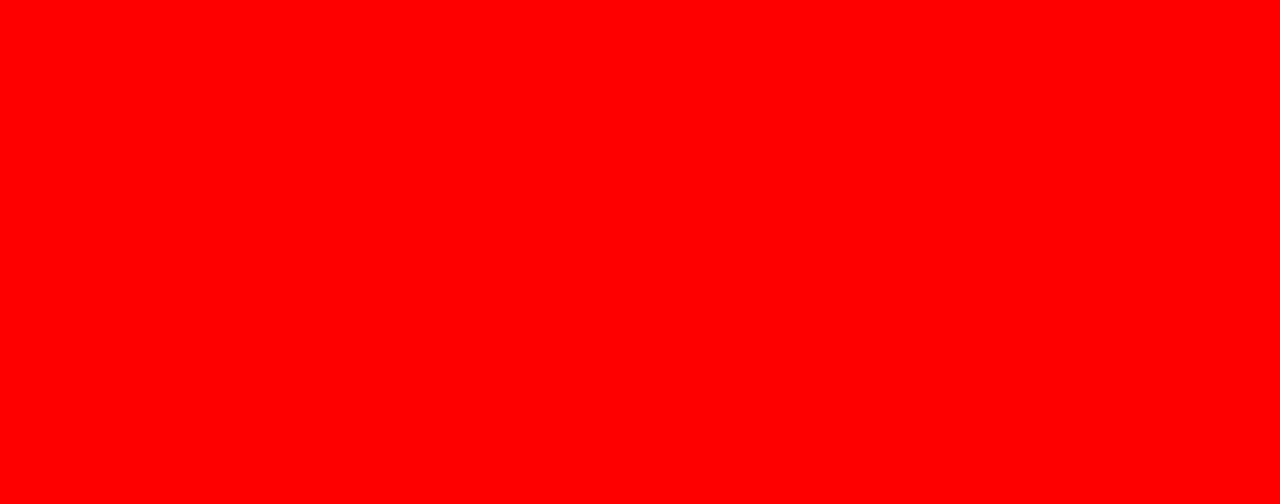
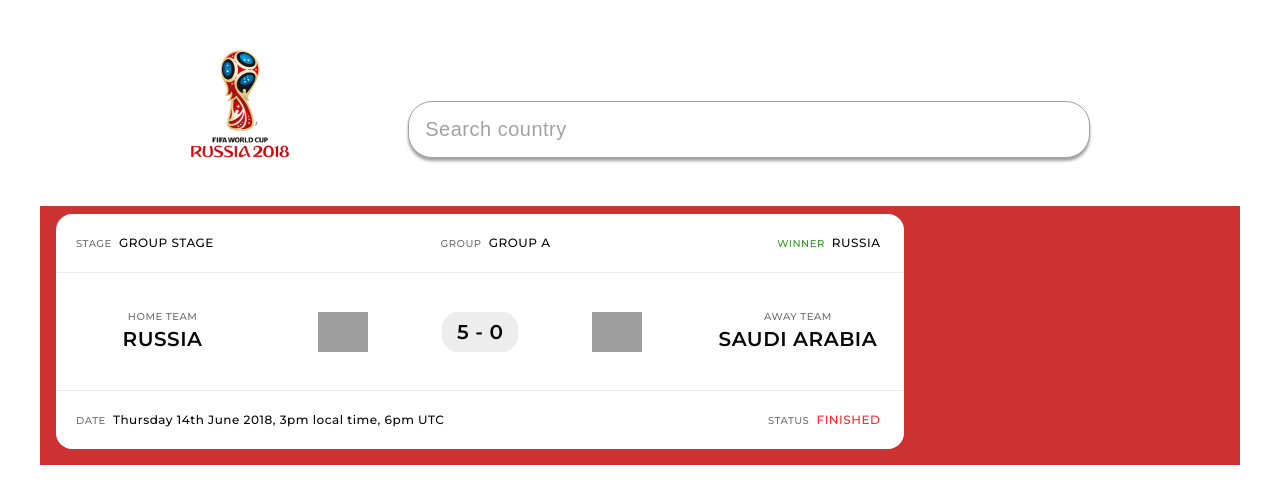
Before and after one commit to cremecoder/footy-frontend, a website built with Parcel: page src/index.html in a window 1280 px wide. Built offline with nearby package versions, Linux system fonts and the light colour scheme; grey boxes are pictures that could not be loaded; files whose address does not match are found by name.

Commit message:
moved styles and html over from original repo

```diff
--- a/package.json
+++ b/package.json
@@ -5,7 +5,8 @@
   "main": "index.js",
   "scripts": {
     "start": "parcel src/index.html",
-    "build": "parcel build src/index.html"
+    "build": "parcel build src/index.html",
+    "blah": "parcel src/index.html --public-url ."
   },
   "keywords": [],
   "author": "",
--- a/src/index.html
+++ b/src/index.html
@@ -6,5 +6,74 @@
     <title>World Cup 2018 by Sean Martin</title>
     <link rel="stylesheet" href="scss/main.scss" />
   </head>
-  <body></body>
+  <body>
+    <header>
+      <img
+        class="icon text-md"
+        src="images/1200px-2018_FIFA_worldcup.svg.png"
+        alt="FIFA World Cup Russia 2018"
+      />
+      <form method="POST" action="/">
+        <input
+          type="text"
+          name="team"
+          placeholder="Search country"
+          class="input text-lg"
+          autocomplete="off"
+          autofocus="on"
+        />
+      </form>
+    </header>
+    <main class="bg-primary grid">
+      <div class="card bg-neutral-100 clr-neutral-600">
+        <ul class="card-top">
+          <li class="text-xs p-1">
+            STAGE <span class="text-sm clr-neutral-700 px-1">GROUP STAGE</span>
+          </li>
+          <li class="text-xs p-1">
+            GROUP <span class="text-sm clr-neutral-700 px-1">GROUP A</span>
+          </li>
+          <li class="text-xs p-1 clr-txt-winner">
+            WINNER <span class="text-sm clr-neutral-700 px-1">RUSSIA</span>
+          </li>
+        </ul>
+
+        <div class="card-center text-lg--bold text-center">
+          <div class="card-center--home p-1">
+            <p class="text-xs">HOME TEAM</p>
+            <span class="clr-neutral-700">RUSSIA</span>
+          </div>
+          <div class="card-center--score clr-neutral-700 p-1">
+            <img
+              src="https://restcountries.eu/data/rus.svg"
+              alt="Home flag"
+              class="icon--flag"
+            />
+            <p class="score-fill"><span>5</span> - <span>0</span></p>
+            <img
+              src="https://restcountries.eu/data/sau.svg"
+              alt="Home flag"
+              class="icon--flag"
+            />
+          </div>
+          <div class="card-center--away p-1">
+            <p class="text-xs">AWAY TEAM</p>
+            <span class="clr-neutral-700">SAUDI ARABIA</span>
+          </div>
+        </div>
+
+        <div class="card-bottom">
+          <p class="text-xs p-1">
+            DATE
+            <span class="text-sm clr-neutral-700 px-1"
+              >Thursday 14th June 2018, 3pm local time, 6pm UTC</span
+            >
+          </p>
+          <p class="text-xs p-1">
+            STATUS <span class="text-sm clr-txt-loser px-1">FINISHED</span>
+          </p>
+        </div>
+      </div>
+    </main>
+  </body>
 </html>
--- a/src/scss/_index.scss
+++ b/src/scss/_index.scss
@@ -0,0 +1,4 @@
+@forward "./base/base";
+@forward "./base/utils";
+@forward './components/card';
+@forward './components/enter';
--- /dev/null
+++ b/src/scss/abstracts/_colors.scss
@@ -0,0 +1,13 @@
+$colors: (
+  neutral-100: #ffffff,
+  neutral-200: #f7f7f7,
+  neutral-300: #ededed,
+  neutral-400: #c9c9c9,
+  neutral-500: #a2a2a2,
+  neutral-600: #707070,
+  neutral-700: #070707,
+  neutral-800: #000000,
+  txt-winner: #329d24,
+  txt-loser: #ff2626,
+  primary: #cc3232
+);
--- /dev/null
+++ b/src/scss/abstracts/_typography.scss
@@ -0,0 +1,14 @@
+$font-family: Montserrat, Verdana, sans-serif;
+
+$font-sizes: (
+  fs-xs: 0.625rem,
+  fs-sm: 0.75rem,
+  fs-md: 1rem,
+  fs-lg: 1.25rem
+);
+
+$font-weights: (
+  fw-regular: 400,
+  fw-medium: 500,
+  fw-semi-bold: 600
+);
--- /dev/null
+++ b/src/scss/base/_base.scss
@@ -0,0 +1,108 @@
+@use '../abstracts/colors' as clr;
+@use '../abstracts/typography' as typ;
+
+:root {
+  @each $color, $value in clr.$colors {
+    --clr-#{$color}: #{$value};
+  }
+  --family: #{typ.$font-family};
+  @each $font-size, $value in typ.$font-sizes {
+    --#{$font-size}: #{$value};
+  }
+  @each $font-weight, $value in typ.$font-weights {
+    --#{$font-weight}: #{$value};
+  }
+}
+
+*,
+*::before,
+*::after {
+  box-sizing: border-box;
+  padding: 0;
+  margin: 0;
+}
+
+body {
+  line-height: 1.5;
+  letter-spacing: 0.5px;
+  font-family: var(--family);
+  max-width: 1200px;
+  margin: 0 auto;
+}
+
+header {
+  padding: 1rem;
+  display: flex;
+  flex-direction: column;
+  align-items: center;
+
+  & > * {
+    margin: 1rem 0;
+  }
+}
+
+.grid {
+  padding: 0.5rem 1rem;
+  display: grid;
+  grid-gap: 0.5em;
+  grid-template-areas: "c1";
+}
+
+form {
+  width: 100%;
+}
+
+.icon {
+  max-width: 100px;
+
+  &--flag {
+    max-width: 50px;
+    margin: 0 1rem;
+  }
+}
+
+.input {
+  width: 100%;
+  padding: 1rem;
+  border: 1px solid var(--clr-neutral-400);
+  outline: none;
+  border-radius: 1.5rem;
+  background-image: url("images/search-icon.svg");
+  background-repeat: no-repeat;
+  background-position: 95% 50%;
+  transition: border 0.3s, box-shadow 0.3s;
+  &:focus {
+    border: 1px solid var(--clr-neutral-500);
+    box-shadow: var(--clr-neutral-500) 0px 3px 3px;
+  }
+}
+
+::placeholder {
+  color: var(--clr-neutral-500);
+  letter-spacing: 0.5px;
+  font-weight: inherit;
+}
+
+li {
+  list-style-type: none;
+}
+
+@media only screen and (min-width: 600px) {
+  header {
+    padding: 2rem;
+    flex-direction: row;
+    justify-content: space-evenly;
+    align-items: flex-end;
+  }
+  form {
+    width: 60%;
+  }
+}
+
+@media only screen and (min-width: 1100px) {
+  .grid {
+    grid-template-areas:
+      "c1 c2"
+      "c3 c4";
+  }
+}
--- /dev/null
+++ b/src/scss/base/_utils.scss
@@ -0,0 +1,71 @@
+@use "../abstracts/colors" as clr;
+
+.p-1 {
+  padding: 0.25rem;
+}
+
+.px-1 {
+  padding: 0 0.25rem 0 0.25rem;
+}
+
+.py-1 {
+  padding: 0.25rem 0 0.25rem 0;
+}
+
+.m-1 {
+  margin: 0.25rem;
+}
+
+.mx-1 {
+  margin: 0 0.25rem 0 0.25rem;
+}
+
+.mx-auto {
+  margin: 0 auto;
+}
+
+.my-1 {
+  margin: 0.25rem 0 0.25rem 0;
+}
+
+.text-center {
+  text-align: center;
+}
+
+.text-right {
+  text-align: right;
+}
+
+@each $color, $value in clr.$colors {
+  .bg-#{$color} {
+    background-color: var(--clr-#{$color});
+  }
+  .clr-#{$color} {
+    color: var(--clr-#{$color});
+  }
+}
+
+.text-xs {
+  font-size: var(--fs-xs);
+  font-weight: var(--fw-medium);
+}
+
+.text-sm {
+  font-size: var(--fs-sm);
+  font-weight: var(--fw-medium);
+}
+
+.text-md {
+  font-size: var(--fs-md);
+  font-weight: var(--fw-regular);
+}
+
+.text-lg {
+  font-size: var(--fs-lg);
+  font-weight: var(--fw-regular);
+}
+
+.text-lg--bold {
+  font-size: var(--fs-lg);
+  font-weight: var(--fw-semi-bold);
+}
--- /dev/null
+++ b/src/scss/components/_card.scss
@@ -0,0 +1,55 @@
+.card {
+  border-radius: 1rem;
+
+  #{&}-top {
+    padding: 1rem;
+    display: flex;
+    justify-content: space-between;
+    flex-wrap: wrap;
+  }
+
+  #{&}-center {
+    padding: 2rem 0;
+    border-top: 1px solid var(--clr-neutral-300);
+    border-bottom: 1px solid var(--clr-neutral-300);
+    display: flex;
+    flex-direction: column;
+    justify-content: space-around;
+    align-items: center;
+
+    & > :first-of-type {
+      flex-basis: 50%;
+    }
+
+    & > :last-of-type {
+      flex-basis: 50%;
+    }
+
+    &--score {
+      display: flex;
+      justify-content: space-around;
+      flex-basis: 100%;
+    }
+
+    .score-fill {
+      background-color: var(--clr-neutral-300);
+      border-radius: 1rem;
+      padding: 0.25em 0.75em;
+    }
+  }
+
+  #{&}-bottom {
+    padding: 1rem;
+    display: flex;
+    justify-content: space-between;
+    flex-wrap: wrap;
+  }
+}
+
+@media only screen and (min-width: 600px) {
+  .card {
+    #{&}-center {
+      flex-direction: row;
+    }
+  }
+}
--- /dev/null
+++ b/src/scss/components/_enter.scss
@@ -0,0 +1,69 @@
+.enter {
+  background-color: var(--clr-neutral-100);
+  border-radius: 1rem;
+  padding: 2rem;
+  grid-area: c1 / span 2;
+
+  & > h1 {
+    max-width: 70%;
+    margin: 0 auto;
+  }
+}
+
+.box {
+  margin: 0 auto;
+  width: 40px;
+  height: 140px;
+  position: relative;
+
+  .shadow {
+    position: absolute;
+    width: 100%;
+    height: 10px;
+    background-color: grey;
+    bottom: 0;
+    border-radius: 100%;
+    transform: scaleX(0.8);
+    opacity: 0.6;
+    animation: shadowScale 1s linear infinite;
+  }
+}
+.gravity {
+  width: 40px;
+  height: 40px;
+  animation: bounce 1s cubic-bezier(0.68, 0.35, 0.29, 0.54) infinite;
+}
+.ball {
+  width: 40px;
+  height: 40px;
+  background-image: url("https://image.flaticon.com/icons/svg/33/33736.svg");
+  background-size: cover;
+  animation: roll 0.6s linear infinite;
+}
+
+@keyframes roll {
+  0% {
+  }
+  100% {
+    transform: rotate(360deg);
+  }
+}
+@keyframes bounce {
+  0% {
+  }
+  50% {
+    transform: translateY(100px);
+  }
+  100% {
+  }
+}
+@keyframes shadowScale {
+  0% {
+  }
+  50% {
+    transform: scaleX(1);
+    opacity: 0.8;
+  }
+  100% {
+  }
+}
--- a/src/scss/main.scss
+++ b/src/scss/main.scss
@@ -1,5 +1,2 @@
-$color: red;
-
-body {
-  background-color: $color;
-}
+@use './index';
+@import url("https://fonts.googleapis.com/css2?family=Montserrat:wght@400;500;600&display=swap");
```
Also changed, not shown: .htmlnanorc.js (added), src/images/1200px-2018_FIFA_worldcup.svg.png (added), src/images/search-icon.svg (added).
